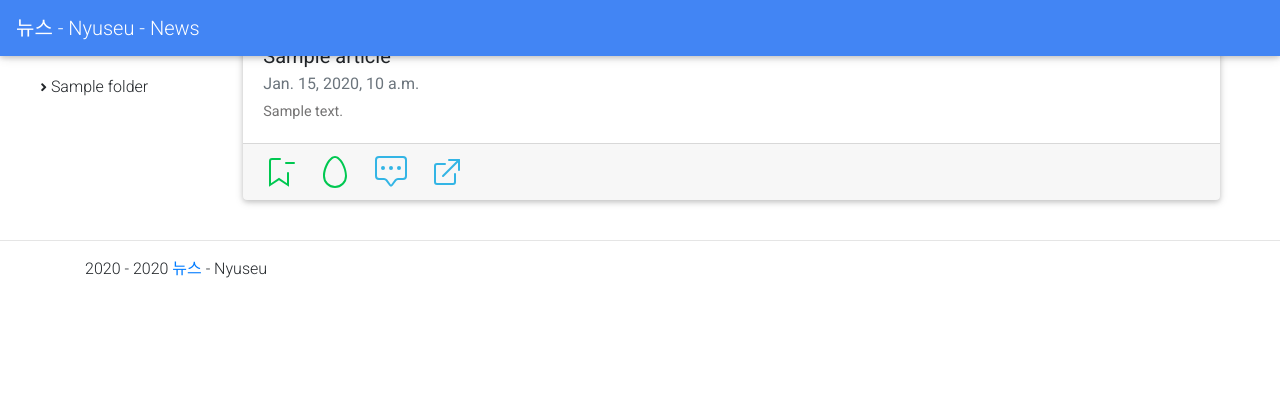
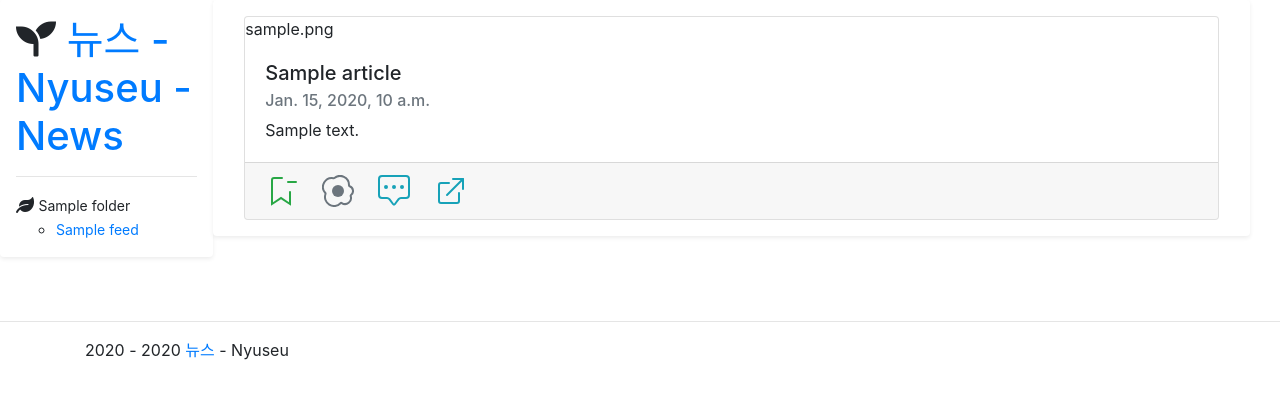
Before and after one commit to foxmask/nyuseu, a Django app: page /articles/1/ in a window 1280 px wide. Shown: the top 399 px of the page. Run offline with Django 3.2, Linux system fonts and the light colour scheme; tables that the repository leaves empty hold one stand-in row (values such as "Sample post"); some libraries are stand-ins or nearby versions.

Commit message:
read/under redirection + drop dropdown left menu effect

```diff
--- a/nyuseu/engine.py
+++ b/nyuseu/engine.py
@@ -3,13 +3,12 @@
    뉴스 Engine
 """
 # std lib
+import arrow
 from django.conf import settings
 from bs4 import BeautifulSoup
 import feedparser
 import datetime
 import time
-# external lib
-import arrow
 
 import logging
 
--- a/nyuseu/templates/base.html
+++ b/nyuseu/templates/base.html
@@ -4,35 +4,24 @@
     <meta charset="utf-8">
     <meta name="viewport" content="width=device-width, initial-scale=1, shrink-to-fit=no">
     <title>{% block title %}Nyuseu 뉴스 Feeds Reader{% endblock %}</title>
-    <!--link rel="stylesheet" href="https://stackpath.bootstrapcdn.com/bootstrap/4.5.0/css/bootstrap.min.css" integrity="sha384-9aIt2nRpC12Uk9gS9baDl411NQApFmC26EwAOH8WgZl5MYYxFfc+NcPb1dKGj7Sk" crossorigin="anonymous">
-    <link rel="stylesheet" href="https://cdnjs.cloudflare.com/ajax/libs/font-awesome/5.13.0/css/all.min.css"-->
-    <!-- Font Awesome -->
-    <link rel="stylesheet" href="https://use.fontawesome.com/releases/v5.8.2/css/all.css">
-    <!-- Google Fonts -->
-    <link rel="stylesheet" href="https://fonts.googleapis.com/css?family=Roboto:300,400,500,700&display=swap">
-    <!-- Bootstrap core CSS -->
-    <link href="https://cdnjs.cloudflare.com/ajax/libs/twitter-bootstrap/4.5.0/css/bootstrap.min.css" rel="stylesheet">
-    <!-- Material Design Bootstrap -->
-    <link href="https://cdnjs.cloudflare.com/ajax/libs/mdbootstrap/4.19.1/css/mdb.min.css" rel="stylesheet">
+    <link rel="stylesheet" href="https://stackpath.bootstrapcdn.com/bootstrap/4.5.2/css/bootstrap.min.css"
+                           integrity="sha384-JcKb8q3iqJ61gNV9KGb8thSsNjpSL0n8PARn9HuZOnIxN0hoP+VmmDGMN5t9UJ0Z" crossorigin="anonymous">
+    <link rel="stylesheet" href="https://cdnjs.cloudflare.com/ajax/libs/font-awesome/5.14.0/css/all.min.css"/>
     <meta name="author" content="FoxMaSk">
+    <style>
+        small { font-size: 14px;}
+    </style>
 </head>
 <body role="document">
-    <!-- Fixed navbar -->
-    <nav class="mb-1 navbar navbar-expand-lg navbar-dark primary-color lighten-1 fixed-top">
-      <a class="navbar-brand" href="{% url 'home' %}">뉴스 - Nyuseu - News</a>
-      <button class="navbar-toggler" type="button" data-toggle="collapse" data-target="#navbarSupportedContent" aria-controls="navbarSupportedContent" aria-expanded="false" aria-label="Toggle navigation">
-        <span class="navbar-toggler-icon"></span>
-      </button>
-    </nav>
-    <!-- Fixed navbar -->
-    <!-- container -->
     <div class="container-fluid">
         <div class="row">
+        {% include "menu_left.html" %}
+        <!-- container -->
         {% block content %}
         {% endblock %}
+        <!--/.container-->
         </div>
     </div>
-    <!--/.container-->
     <hr/>
     <footer class="footer">
         {% block footer %}
@@ -41,27 +30,11 @@
         </div>
         {% endblock %}
     </footer>
-    <!--script src="https://code.jquery.com/jquery-3.3.1.slim.min.js" integrity="sha384-q8i/X+965DzO0rT7abK41JStQIAqVgRVzpbzo5smXKp4YfRvH+8abtTE1Pi6jizo" crossorigin="anonymous"></script>
-    <script src="https://cdnjs.cloudflare.com/ajax/libs/popper.js/1.14.7/umd/popper.min.js" integrity="sha384-UO2eT0CpHqdSJQ6hJty5KVphtPhzWj9WO1clHTMGa3JDZwrnQq4sF86dIHNDz0W1" crossorigin="anonymous"></script>
-    <script src="https://stackpath.bootstrapcdn.com/bootstrap/4.3.1/js/bootstrap.min.js" integrity="sha384-JjSmVgyd0p3pXB1rRibZUAYoIIy6OrQ6VrjIEaFf/nJGzIxFDsf4x0xIM+B07jRM" crossorigin="anonymous"></script-->
-    <!-- JQuery -->
-    <script type="text/javascript" src="https://cdnjs.cloudflare.com/ajax/libs/jquery/3.5.1/jquery.min.js"></script>
-    <!-- Bootstrap tooltips -->
-    <script type="text/javascript" src="https://cdnjs.cloudflare.com/ajax/libs/popper.js/1.14.4/umd/popper.min.js"></script>
-    <!-- Bootstrap core JavaScript -->
-    <script type="text/javascript" src="https://cdnjs.cloudflare.com/ajax/libs/twitter-bootstrap/4.5.0/js/bootstrap.min.js"></script>
-    <!-- MDB core JavaScript -->
-    <script type="text/javascript" src="https://cdnjs.cloudflare.com/ajax/libs/mdbootstrap/4.19.1/js/mdb.min.js"></script>
-{% block extrajs %}
-<script type="text/javascript">
-//<![CDATA[
-// Treeview Initialization
-$(document).ready(function() {
-  $('.treeview-animated').mdbTreeview();
-});
-//]]>
-$('.toast').toast('show');
-</script>
-{% endblock %}
+    <script src="https://code.jquery.com/jquery-3.5.1.slim.min.js"
+            integrity="sha384-DfXdz2htPH0lsSSs5nCTpuj/zy4C+OGpamoFVy38MVBnE+IbbVYUew+OrCXaRkfj" crossorigin="anonymous"></script>
+    <script src="https://cdn.jsdelivr.net/npm/popper.js@1.16.1/dist/umd/popper.min.js"
+            integrity="sha384-9/reFTGAW83EW2RDu2S0VKaIzap3H66lZH81PoYlFhbGU+6BZp6G7niu735Sk7lN" crossorigin="anonymous"></script>
+    <script src="https://stackpath.bootstrapcdn.com/bootstrap/4.5.2/js/bootstrap.min.js"
+            integrity="sha384-B4gt1jrGC7Jh4AgTPSdUtOBvfO8shuf57BaghqFfPlYxofvL8/KUEfYiJOMMV+rV" crossorigin="anonymous"></script>
 </body>
 </html>
--- a/nyuseu/templates/menu_left.html
+++ b/nyuseu/templates/menu_left.html
@@ -1,27 +1,21 @@
-<div class="col-xs-2 col-md-2 col-lg-2">
-    <div class="treeview-animated position-fixed">
-      <h6 class="pt-3 pl-3">
-        <a href="{% url 'home' %}">All</a>
-      </h6>
-      <hr>
-      <ul class="treeview-animated-list mb-3">
-        {% for line in folders %}
-        <li class="treeview-animated-items">
-          <a class="closed">
-            <i class="fas fa-angle-right"></i>
-            {{ line.title }} {% if line.unread > 0 %}<span class="badge badge-secondary">{{ line.unread }}</span>{% endif %}
-          </a>
+<div class="col-xs-2 col-md-2 col-lg-2 shadow-sm p-3 mb-5 rounded">
+    <h1>
+        <i class="fas fa-seedling"></i> <a href="{% url 'home' %}">뉴스 - Nyuseu - News</a>
+    </h1>
+    <hr>
+    <ul class="nav">
+    {% for line in folders %}
+        <li class="nav-item">
+        <i class="fas fa-leaf"></i>
+        <small>{{ line.title }} {% if line.unread > 0 %}<span class="badge badge-secondary">{{ line.unread }}</span>{% endif %}</small>
           <ul class="nested">
             {% for feed in line.feeds_set.all %}
-              <li>
-                  <div class="treeview-animated-element justify-content-between align-items-center">
-                    <a href="{% url 'feeds' feed.id %}">{{ feed.title }}</a> {% if feed.articles_set.unreads.count > 0 %}<span class="badge badge-secondary">{{ feed.articles_set.unreads.count }}</span>{% endif %}
-                  </div>
+              <li class="nav-item">
+                  <small><a href="{% url 'feeds' feed.id %}">{{ feed.title }}</a> {% if feed.articles_set.unreads.count > 0 %}<span class="badge badge-secondary">{{ feed.articles_set.unreads.count }}</span>{% endif %}</small>
               </li>
             {% endfor %}
           </ul>
         </li>
-        {% endfor %}
-      </ul>
-    </div>
+    {% endfor %}
+    </ul>
 </div>
--- a/nyuseu/templates/nyuseu/article_footer.html
+++ b/nyuseu/templates/nyuseu/article_footer.html
@@ -14,14 +14,14 @@
                     </a>
                     {% if read %}
                     <a href="{% url 'marked_as_unread' id %}" title="Set this article as unread" class="text-muted card-link">
-                    <svg width="2em" height="2em" viewBox="0 0 16 16" class="bi bi-egg text-success" fill="currentColor" xmlns="http://www.w3.org/2000/svg">
-                      <path fill-rule="evenodd" d="M8 15a5 5 0 0 0 5-5c0-1.956-.69-4.286-1.742-6.12-.524-.913-1.112-1.658-1.704-2.164C8.956 1.206 8.428 1 8 1c-.428 0-.956.206-1.554.716-.592.506-1.18 1.251-1.704 2.164C3.69 5.714 3 8.044 3 10a5 5 0 0 0 5 5zm0 1a6 6 0 0 0 6-6c0-4.314-3-10-6-10S2 5.686 2 10a6 6 0 0 0 6 6z"/>
+                    <svg width="2em" height="2em" viewBox="0 0 16 16" class="bi bi-egg-fried" fill="currentColor" xmlns="http://www.w3.org/2000/svg">
+                      <path fill-rule="evenodd" d="M13.665 6.113a1 1 0 0 1-.667-.977L13 5a4 4 0 0 0-6.483-3.136 1 1 0 0 1-.8.2 4 4 0 0 0-3.693 6.61 1 1 0 0 1 .2 1 4 4 0 0 0 6.67 4.087 1 1 0 0 1 1.262-.152 2.5 2.5 0 0 0 3.715-2.905 1 1 0 0 1 .341-1.113 2.001 2.001 0 0 0-.547-3.478zM14 5c0 .057 0 .113-.003.17a3.001 3.001 0 0 1 .822 5.216 3.5 3.5 0 0 1-5.201 4.065 5 5 0 0 1-8.336-5.109A5 5 0 0 1 5.896 1.08 5 5 0 0 1 14 5z"/>
+                      <circle cx="8" cy="8" r="3"/>
                     </svg>
                     {% else %}
                     <a href="{% url 'marked_as_read' id %}" title="Set this article as read" class="text-muted card-link">
-                    <svg width="2em" height="2em" viewBox="0 0 16 16" class="bi bi-egg-fried" fill="currentColor" xmlns="http://www.w3.org/2000/svg">
-                      <path fill-rule="evenodd" d="M13.665 6.113a1 1 0 0 1-.667-.977L13 5a4 4 0 0 0-6.483-3.136 1 1 0 0 1-.8.2 4 4 0 0 0-3.693 6.61 1 1 0 0 1 .2 1 4 4 0 0 0 6.67 4.087 1 1 0 0 1 1.262-.152 2.5 2.5 0 0 0 3.715-2.905 1 1 0 0 1 .341-1.113 2.001 2.001 0 0 0-.547-3.478zM14 5c0 .057 0 .113-.003.17a3.001 3.001 0 0 1 .822 5.216 3.5 3.5 0 0 1-5.201 4.065 5 5 0 0 1-8.336-5.109A5 5 0 0 1 5.896 1.08 5 5 0 0 1 14 5z"/>
-                      <circle cx="8" cy="8" r="3"/>
+                    <svg width="2em" height="2em" viewBox="0 0 16 16" class="bi bi-egg text-success" fill="currentColor" xmlns="http://www.w3.org/2000/svg">
+                      <path fill-rule="evenodd" d="M8 15a5 5 0 0 0 5-5c0-1.956-.69-4.286-1.742-6.12-.524-.913-1.112-1.658-1.704-2.164C8.956 1.206 8.428 1 8 1c-.428 0-.956.206-1.554.716-.592.506-1.18 1.251-1.704 2.164C3.69 5.714 3 8.044 3 10a5 5 0 0 0 5 5zm0 1a6 6 0 0 0 6-6c0-4.314-3-10-6-10S2 5.686 2 10a6 6 0 0 0 6 6z"/>
                     </svg>
                     {% endif %}
                     </a>
--- a/nyuseu/templates/nyuseu/articles_detail.html
+++ b/nyuseu/templates/nyuseu/articles_detail.html
@@ -1,8 +1,7 @@
 {% extends "base.html" %}
 {% block content %}
-{% include "menu_left.html" %}
 <div class="col-xs-10 col-md-10 col-lg-10">
-    <div class="col mb-4 card-deck">
+    <div class="col mb-4 card-deck shadow-sm p-3 mb-5 bg-white rounded">
         <div class="card">
             {{ object.image | safe }}
             <div class="card-body">
--- a/nyuseu/templates/nyuseu/articles_list.html
+++ b/nyuseu/templates/nyuseu/articles_list.html
@@ -1,6 +1,5 @@
 {% extends "base.html" %}
 {% block content %}
-{% include "menu_left.html" %}
 <div class="col-xs-10 col-md-10 col-lg-10">
     {% include "nyuseu/messages.html" %}
     {% if feeds_title %}<h1>{{ feeds_title }}</h1>{% endif %}
--- a/nyuseu/urls.py
+++ b/nyuseu/urls.py
@@ -14,6 +14,7 @@ Including another URLconf
     2. Add a URL to urlpatterns:  path('blog/', include('blog.urls'))
 """
 from django.conf import settings
+from django.conf.urls.static import static
 from django.contrib import admin
 from django.urls import include, path
 from nyuseu.views import (ArticlesListView, ArticlesDetailView,
@@ -29,7 +30,7 @@ urlpatterns = [
     path('articles/marked_as_unread/<int:article_id>/', marked_as_unread, name="marked_as_unread"),
 
     path('admin/', admin.site.urls),
-]
+] + static(settings.STATIC_URL, document_root=settings.STATIC_ROOT)
 
 if settings.DEBUG:
     import debug_toolbar
--- a/nyuseu/views.py
+++ b/nyuseu/views.py
@@ -16,8 +16,9 @@ def marked_as_read(request, article_id):
 
     """
     Articles.objects.filter(id=article_id).update(read=True)
+    article = Articles.objects.get(id=article_id)
     messages.add_message(request, messages.INFO, 'Article marked as read')
-    return HttpResponseRedirect(reverse('home'))
+    return HttpResponseRedirect(reverse('feeds', args=[article.feeds.id]))
 
 
 def marked_as_unread(request, article_id):
@@ -25,8 +26,9 @@ def marked_as_unread(request, article_id):
 
     """
     Articles.objects.filter(id=article_id).update(read=False)
+    article = Articles.objects.get(id=article_id)
     messages.add_message(request, messages.INFO, 'Article marked as unread')
-    return HttpResponseRedirect(reverse('home'))
+    return HttpResponseRedirect(reverse('feeds', args=[article.feeds.id]))
 
 
 def read_later(request, article_id):
@@ -34,8 +36,9 @@ def read_later(request, article_id):
 
     """
     Articles.objects.filter(id=article_id).update(read_later=True, read=True)
+    article = Articles.objects.get(id=article_id)
     messages.add_message(request, messages.INFO, 'Article added to the read later list')
-    return HttpResponseRedirect(reverse('home'))
+    return HttpResponseRedirect(reverse('feeds', args=[article.feeds.id]))
 
 
 def unread_later(request, article_id):
@@ -43,8 +46,9 @@ def unread_later(request, article_id):
 
     """
     Articles.objects.filter(id=article_id).update(read_later=False, read=False)
+    article = Articles.objects.get(id=article_id)
     messages.add_message(request, messages.INFO, 'Article removed to the read later list')
-    return HttpResponseRedirect(reverse('home'))
+    return HttpResponseRedirect(reverse('feeds', args=[article.feeds.id]))
 
 
 class FoldersMixin:
--- a/requirements-dev.txt
+++ b/requirements-dev.txt
@@ -1,4 +1,6 @@
 -r requirements.txt
+django-debug-toolbar
 pytest
+pytest-asyncio
 flake8
 coverage
--- a/requirements.txt
+++ b/requirements.txt
@@ -1,3 +1,5 @@
+arrow
+BeautifulSoup4
 Django
 django-environ
 feedparser
--- a/setup.cfg
+++ b/setup.cfg
@@ -17,6 +17,7 @@ classifiers =
 	Programming Language :: Python
 	Programming Language :: Python :: 3.6
 	Programming Language :: Python :: 3.7
+	Programming Language :: Python :: 3.8
 	Topic :: Internet
 	Topic :: Communications
 	Topic :: Database
@@ -26,6 +27,8 @@ packages = find:
 zip_safe = false
 include_package_data = true
 install_requires =
+    arrow
+    BeautifulSoup4
     Django
     django-environ
     feedparser
```
Also changed, not shown: nyuseu/settings.py (+6 -5 lines).
